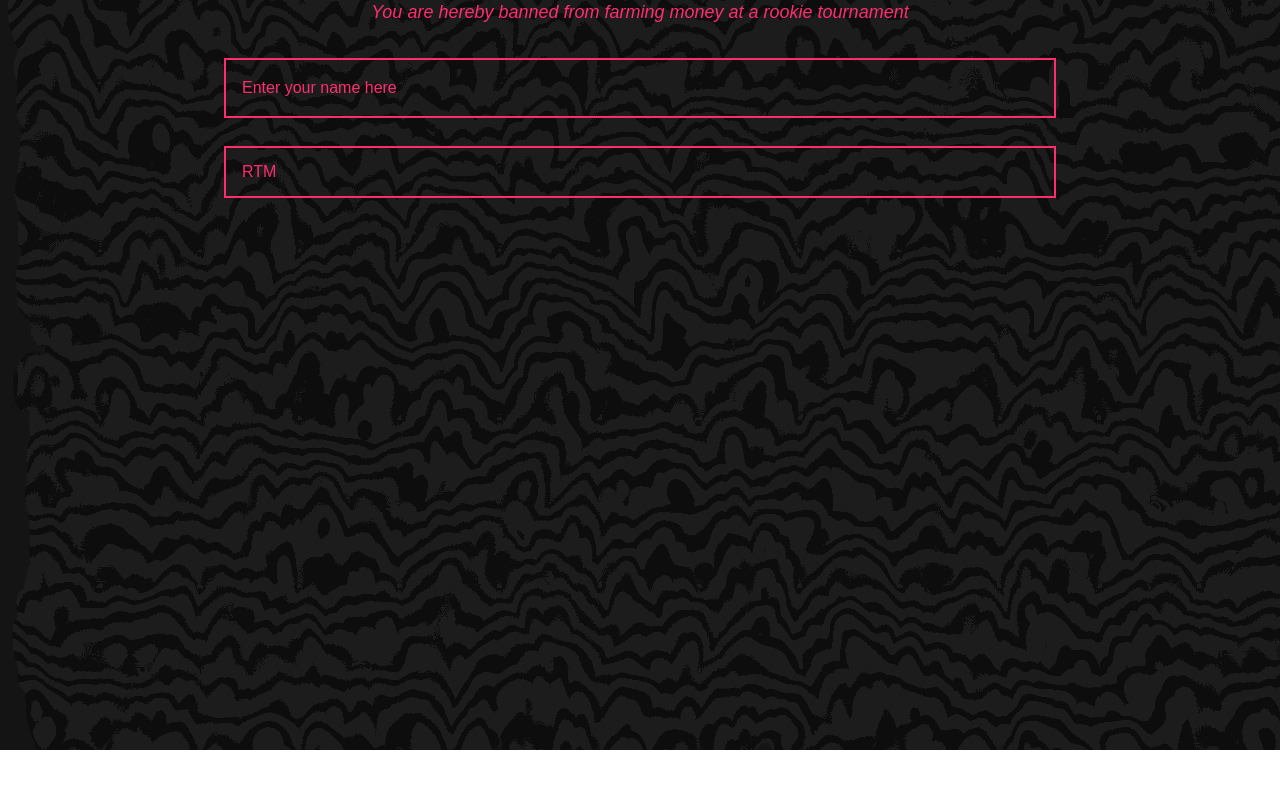
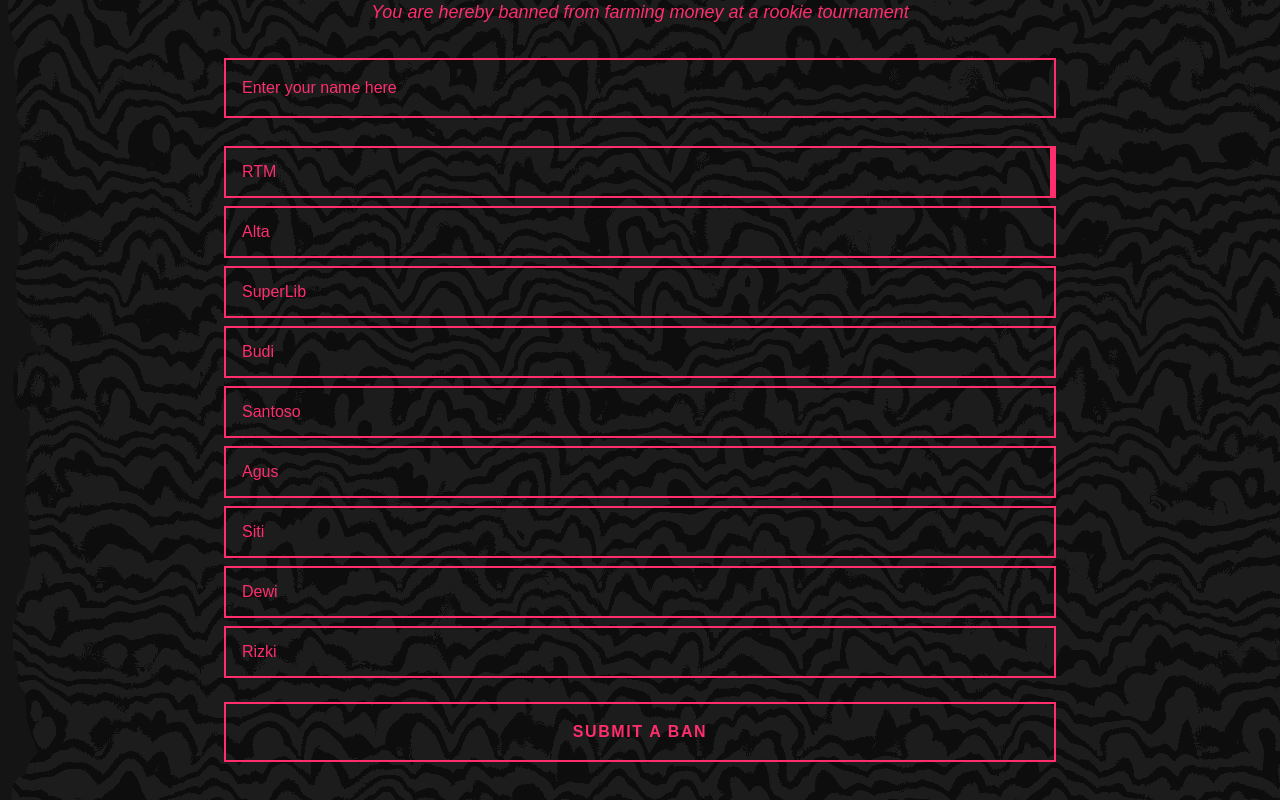
Before and after one commit to Lunarisnia/indo-tk-banlist, a Next.js app: page / in a window 1280 px wide. Shown: the part 246-1046 px from the top of the page. Before the commit the page ends 996 px from the top, so only its background shows below. Built offline with nearby package versions, Linux system fonts and the light colour scheme.

Commit message:
feat: better scrollbar

```diff
--- a/app/page.tsx
+++ b/app/page.tsx
@@ -2,6 +2,7 @@ import { Bebas_Neue } from "next/font/google";
 import { loadBanlist } from "@/lib/banlist";
 import WaveBackground from "@/components/wave-background";
 import Banlist from "@/components/banlist";
+import Link from "next/link";
 
 const bebas = Bebas_Neue({
   weight: "400",
@@ -37,6 +38,13 @@ export default async function Home() {
         </div>
 
         <Banlist names={banlist} />
+
+        <Link
+          href="/submit"
+          className="w-full py-4 border-2 border-[#FF2D6E] text-[#FF2D6E] uppercase tracking-widest font-bold text-base text-center hover:bg-[#FF2D6E] hover:text-[#141414] transition-colors"
+        >
+          Submit a ban
+        </Link>
       </div>
     </div>
   );
--- a/components/banlist.tsx
+++ b/components/banlist.tsx
@@ -1,5 +1,5 @@
 "use client";
-import { useState, useRef } from "react";
+import { useState, useRef, useEffect, useCallback } from "react";
 import { useVirtualizer } from "@tanstack/react-virtual";
 
 export default function Banlist({ names }: { names: string[] }) {
@@ -9,6 +9,30 @@ export default function Banlist({ names }: { names: string[] }) {
     : names;
 
   const parentRef = useRef<HTMLDivElement>(null);
+  const [thumbHeight, setThumbHeight] = useState(0);
+  const [thumbTop, setThumbTop] = useState(0);
+  const [showThumb, setShowThumb] = useState(false);
+
+  const updateThumb = useCallback(() => {
+    const el = parentRef.current;
+    if (!el) return;
+    const ratio = el.clientHeight / el.scrollHeight;
+    setShowThumb(ratio < 1);
+    setThumbHeight(ratio * el.clientHeight + 4);
+    setThumbTop((el.scrollTop / el.scrollHeight) * el.clientHeight);
+  }, []);
+
+  useEffect(() => {
+    updateThumb();
+  }, [filtered.length, updateThumb]);
+
+  useEffect(() => {
+    const el = parentRef.current;
+    if (!el) return;
+    const ro = new ResizeObserver(updateThumb);
+    ro.observe(el);
+    return () => ro.disconnect();
+  }, [updateThumb]);
 
   const virtualizer = useVirtualizer({
     count: filtered.length,
@@ -33,9 +57,11 @@ export default function Banlist({ names }: { names: string[] }) {
           <span className="block font-normal italic">You are not banned from any rookie tournament.</span>
         </div>
       )}
+      <div className="relative w-full">
         <div
           ref={parentRef}
-        className="w-full overflow-auto min-h-[540px] max-h-[540px] [scrollbar-color:#FF2D6E_#141414] [scrollbar-width:thin] [&::-webkit-scrollbar]:w-1.5 [&::-webkit-scrollbar-track]:bg-[#141414] [&::-webkit-scrollbar-thumb]:bg-[#FF2D6E]"
+          onScroll={updateThumb}
+          className="w-full overflow-y-scroll max-h-[540px] [scrollbar-width:none] [&::-webkit-scrollbar]:hidden"
         >
           <ul
             style={{ height: virtualizer.getTotalSize(), position: "relative" }}
@@ -53,6 +79,16 @@ export default function Banlist({ names }: { names: string[] }) {
             ))}
           </ul>
         </div>
+
+        {showThumb && (
+          <div className="absolute right-0 top-0 bottom-0 w-1.5 pointer-events-none">
+            <div
+              className="absolute w-full bg-[#FF2D6E]"
+              style={{ height: thumbHeight, top: thumbTop }}
+            />
+          </div>
+        )}
+      </div>
     </>
   );
 }
```
Also changed, not shown: public/banlist.txt. Lines whose indentation alone changed are shown as unchanged.
